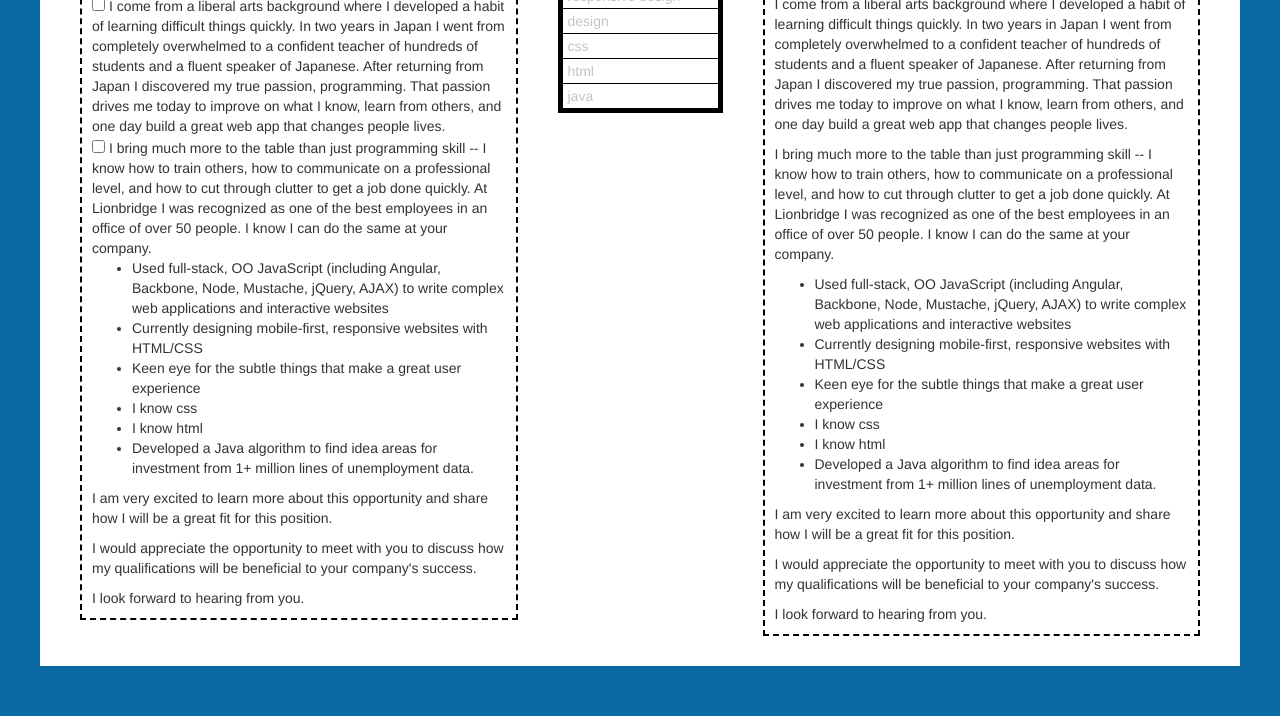
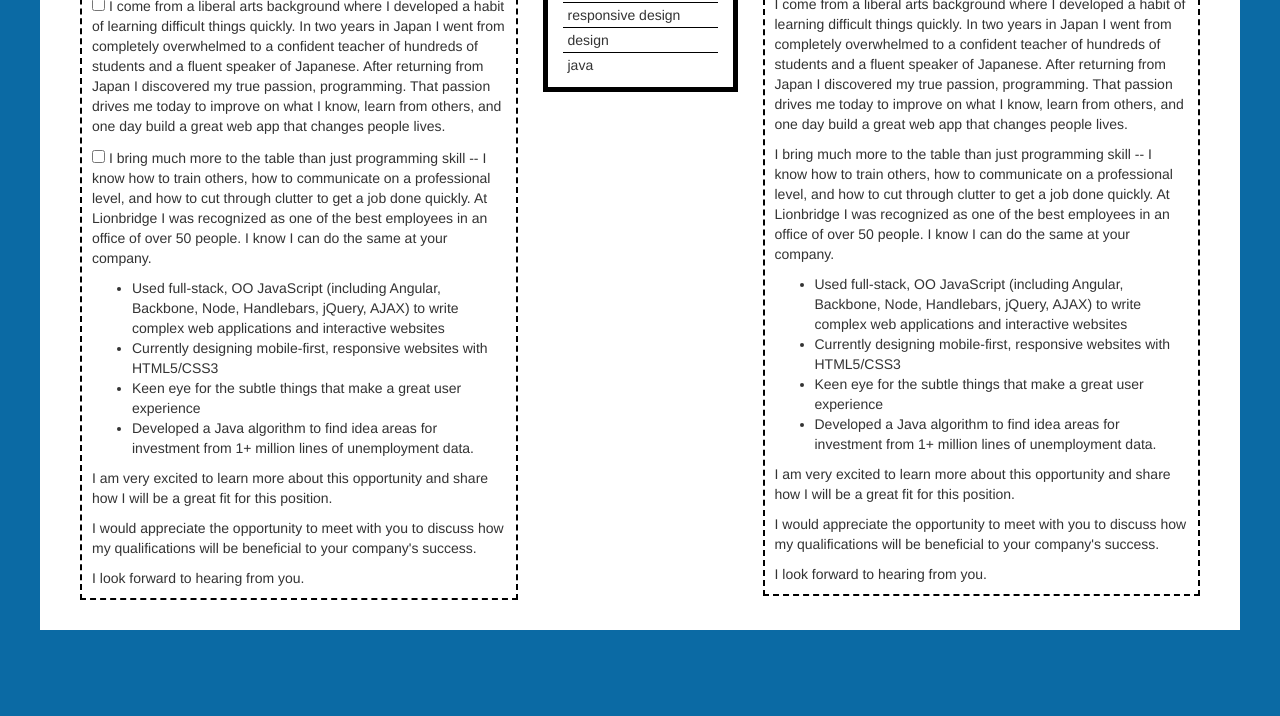
Before and after one commit to AndyCErnst/Cover-Letter-Generator, a website: page index.html in a window 1280 px wide. Shown: the part 221-937 px from the top of the page. After the commit the page ends 901 px from the top, so only its background shows below. Drawn offline with nearby package versions, Linux system fonts and the light colour scheme.

Commit message:
clean up css/html

```diff
--- a/css/main.css
+++ b/css/main.css
@@ -16,29 +16,22 @@ html, body{
 	margin: 0 10px;
 }
 
-/*div{
-	border: 1px dotted black;
-}*/
-
-.paragraph-check{
-	margin: auto;
+#snippet-controls{
+	margin: 0 auto;
+	border: 5px solid black;
 }
-.snippet-list{
+#snippet-list{
+	list-style: none;
+	width: 100%;
+	max-width: 300px;
+	padding: 0;
+}
+#snippet-list li{
 	padding: 2px 5px;
 	border-bottom: 1px solid black;
 }
-
-.snippet-list:last-child{
+#snippet-list li:last-child{
 	border-bottom: none;
-}
-#snippet-controls{
-
-}
-#snippet-list-box{
-	margin: 0 auto;
-	border: 5px solid black;
-	width: 100%;
-	max-width: 300px;
 }
 
 .inactive{
--- a/index.html
+++ b/index.html
@@ -21,10 +21,10 @@
           <div id="cover-draft">
             <h2>Draft</h2>
 
-            <div ng-repeat="paragraph in bodyParagraphs" ng-class="{inactive: style}">
+            <p ng-repeat="paragraph in bodyParagraphs" ng-class="{inactive: style}">
             	<input type="checkbox" ng-click="paragraph.hide = !paragraph.hide; style = !style">
               <span ng-repeat="sentence in paragraph.sentences" ng-click="sentence.hide = !sentence.hide; style = !style" ng-class="{inactive: style}">{{sentence.text}}</span>
-            </div>
+            </p>
 
             <ul class="snippet">
               <li ng-repeat="snippet in snippets" ng-class="{inactive: style}" ng-click="snippet.hide = !snippet.hide; style = !style" title="click to disable">
@@ -40,12 +40,12 @@
         </div>
 
         <div id="snippet-controls" class="col-md-2">
-          <div id="snippet-list-box">
-            <div class="snippet-list">Select skills to list:</div>
-            <div class="snippet-list" ng-init="style=true" ng-class="{inactive: style}" ng-repeat="snippet in snippets" ng-click="snippet.hide = !snippet.hide; style = !style">
-              {{snippet.name}}
-            </div>
-          </div>
+        	<ul id="snippet-list">
+	          <li><h4>Skills list:</h4></li>
+	          <li ng-repeat="snippet in snippets">
+	            {{snippet.name}}
+	          </li>
+          </ul>
         </div>
 
         <div class="col-md-5">
--- a/js/controllers.js
+++ b/js/controllers.js
@@ -46,13 +46,11 @@ var paragraphs = {
 };
 
 var snippets = [
-	{name: "javascript", info: "Used full-stack, OO JavaScript (including Angular, Backbone, Node, Mustache, jQuery, AJAX) to write complex web applications and interactive websites"},
+	{name: "javascript", info: "Used full-stack, OO JavaScript (including Angular, Backbone, Node, Handlebars, jQuery, AJAX) to write complex web applications and interactive websites"},
 
-	{name: "responsive design", info: "Currently designing mobile-first, responsive websites with HTML/CSS"},
+	{name: "responsive design", info: "Currently designing mobile-first, responsive websites with HTML5/CSS3"},
 
 	{name: "design", info: "Keen eye for the subtle things that make a great user experience"},
 
-	{name: "css", info: "I know css"},
-	{name: "html", info: "I know html"},
 	{name: "java", info: "Developed a Java algorithm to find idea areas for investment from 1+ million lines of unemployment data."}
 ];
```
